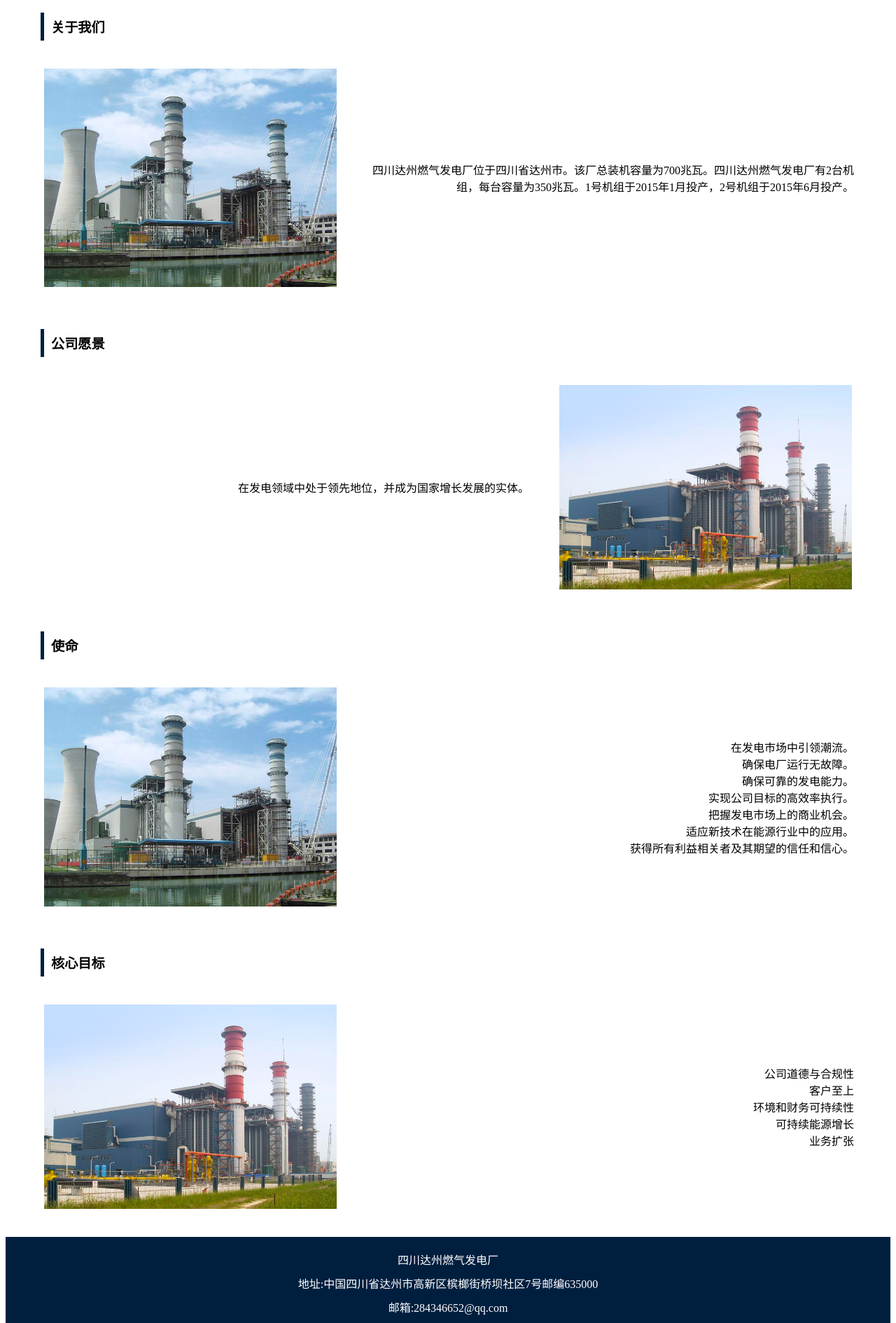
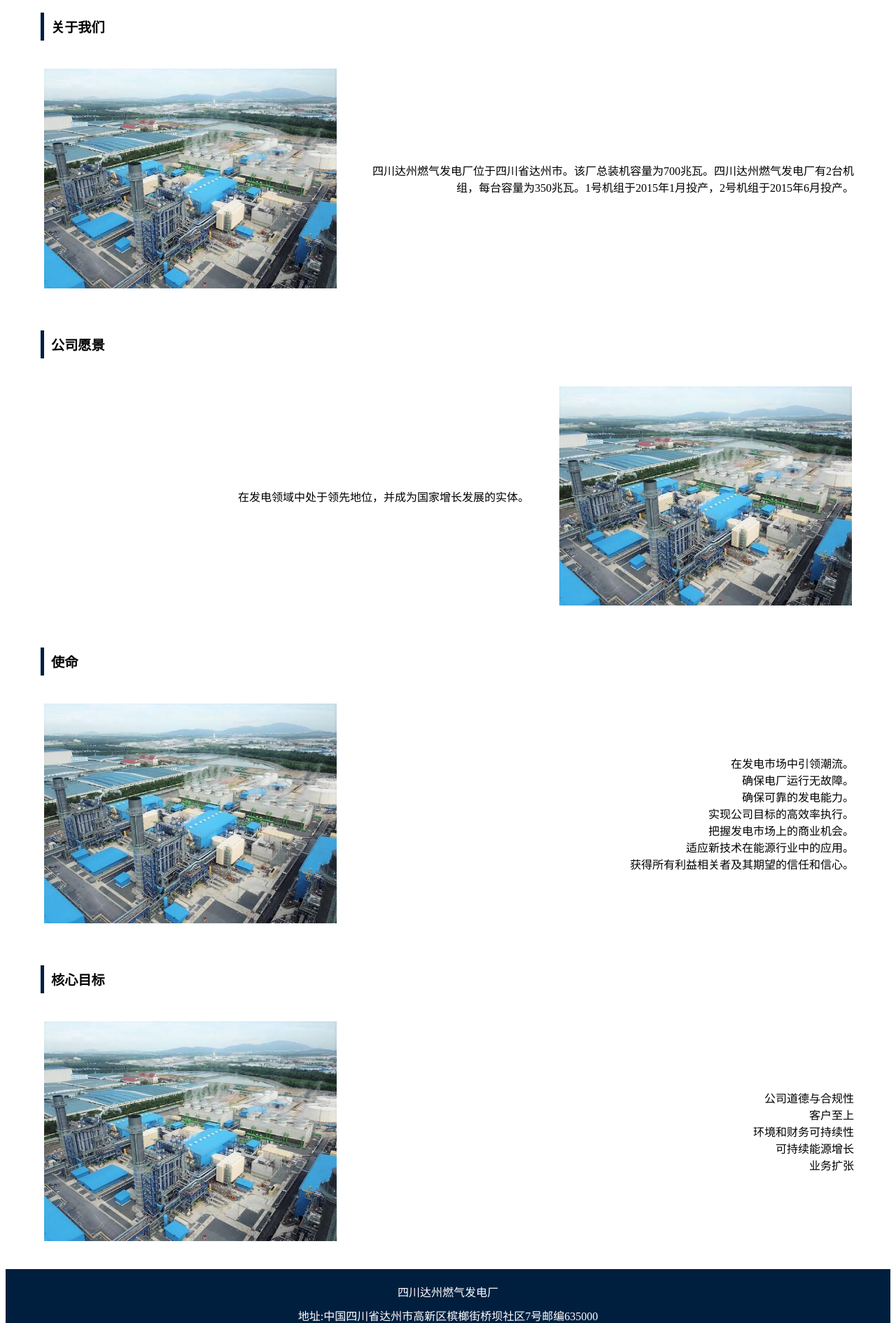
Before and after one commit to lzyyauto/power_li, a Vue app: page / in a window 1280 px wide. Shown: the part 594-2484 px from the top of the page at 70% size. Built offline with nearby package versions, Linux system fonts and the light colour scheme.

Commit message:
替换图片

```diff
--- a/src/App.vue
+++ b/src/App.vue
@@ -4,25 +4,25 @@
     <Banner />
   <InfoSection
     ref="aboutUs"
-    :imageSrc="aboutUsImage"
+    :imageSrc="lastImage"
     titleKey="aboutUsTitle"
     descriptionKey="aboutUsDescription"
     orientation="left" />
   <InfoSection
     ref="vision"
-    :imageSrc="visionImage"
+    :imageSrc="lastImage"
     titleKey="visionTitle"
     descriptionKey="visionDescription"
     orientation="right" />
   <InfoSection
     ref="mission"
-    :imageSrc="aboutUsImage"
+    :imageSrc="lastImage"
     titleKey="missionTitle"
     descriptionKey="missionDescription"
     orientation="left" />
   <InfoSection
     ref="core"
-    :imageSrc="visionImage"
+    :imageSrc="lastImage"
     titleKey="coreTitle"
     descriptionKey="coreDescription"
     orientation="left" />
@@ -42,7 +42,8 @@ export default {
       powerPlantImage: require('@/assets/Power_Plant.jpg'),
       businessPlantImage: require('@/assets/273.jpeg'),
       visionImage: require('@/assets/3f2af7e7bbf05f0e5c74cb1289b6c2c7.jpg'),
-      aboutUsImage: require('@/assets/00e3ee5d8e03bf800b5211b01e229a40.jpg')
+      aboutUsImage: require('@/assets/00e3ee5d8e03bf800b5211b01e229a40.jpg'),
+      lastImage: require('@/assets/WechatIMG123.jpeg')
     };
   },
 
--- a/src/components/SiteBanner.vue
+++ b/src/components/SiteBanner.vue
@@ -27,8 +27,7 @@ export default {
   data() {
     return {
       images: [
-        require('@/assets/3f2af7e7bbf05f0e5c74cb1289b6c2c7.jpg'),
-        require('@/assets/00e3ee5d8e03bf800b5211b01e229a40.jpg')
+        require('@/assets/WechatIMG123.jpeg')
       ]
     };
   }
```
Also changed, not shown: src/assets/WechatIMG123.jpeg (added).
